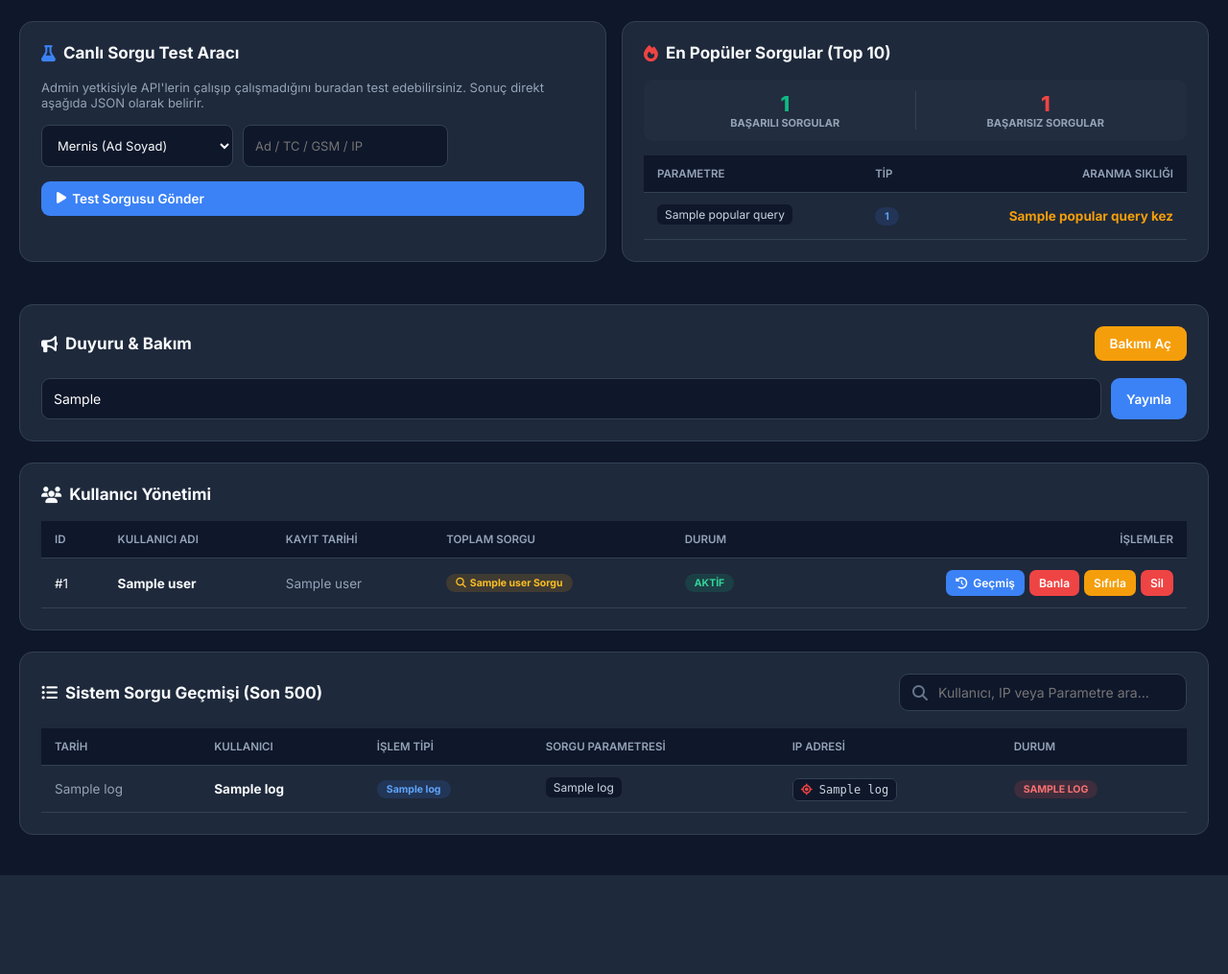
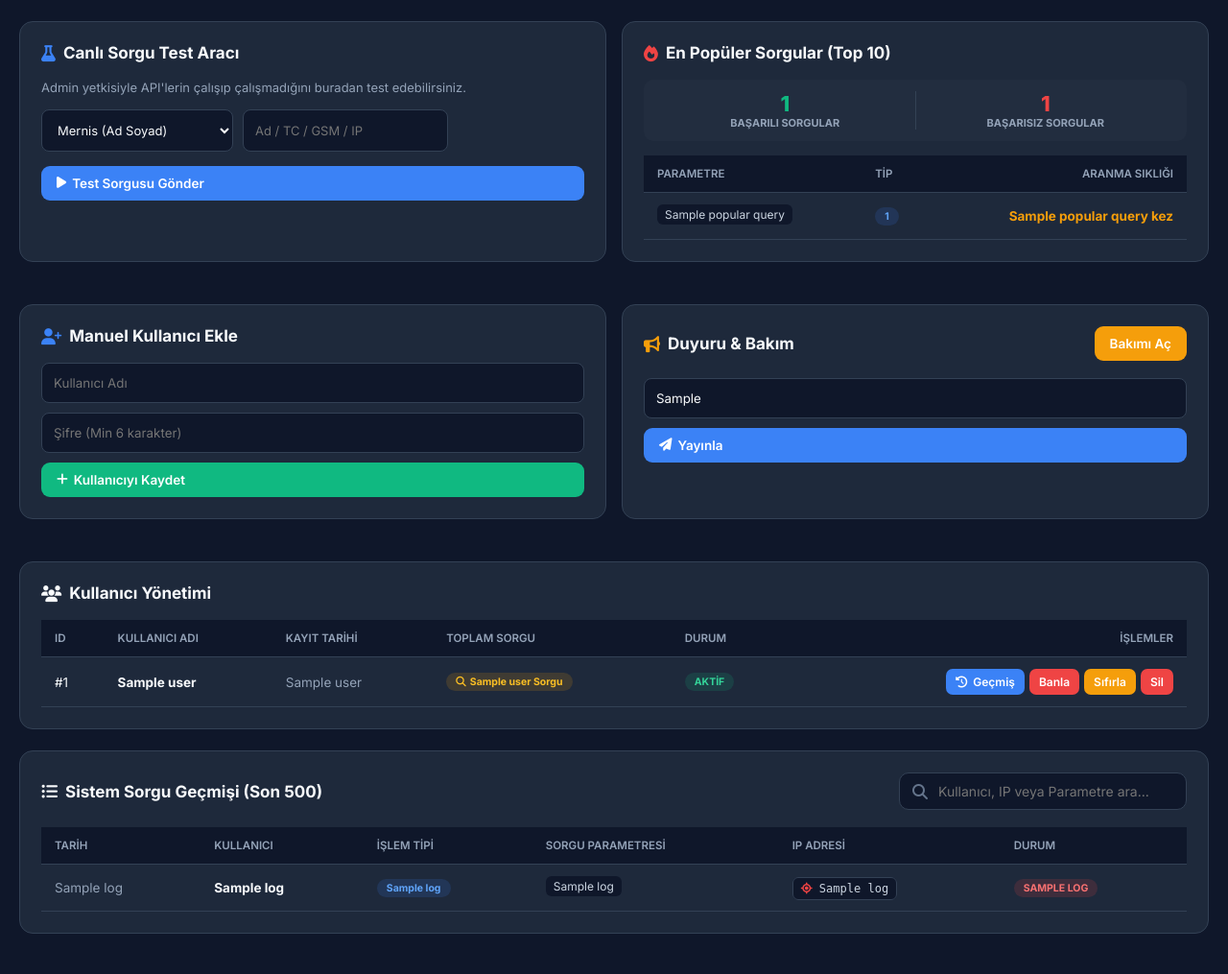
Before and after one commit to gutsalix11129-hub/shopsphere, a Flask app: template templates/admin.html in a window 1280 px wide. Shown: the part 594-1609 px from the top of the page at 96% size. Before the commit the page ends 1506 px from the top, so only its background shows below. Run offline with Flask 3, Linux system fonts and the light colour scheme; the template is opened without the code that fills it: most values are stand-ins (such as "Sample title", 1, 10 or a date in 2020).

Commit message:
Update admin.html

```diff
--- a/templates/admin.html
+++ b/templates/admin.html
@@ -146,7 +146,7 @@
         <div class="mid-grid">
             <div class="card">
                 <div class="card-header"><h2><i class="fa-solid fa-flask" style="color:var(--primary);"></i> Canlı Sorgu Test Aracı</h2></div>
-                <p style="font-size:13px; color:#94a3b8; margin-bottom:15px;">Admin yetkisiyle API'lerin çalışıp çalışmadığını buradan test edebilirsiniz. Sonuç direkt aşağıda JSON olarak belirir.</p>
+                <p style="font-size:13px; color:#94a3b8; margin-bottom:15px;">Admin yetkisiyle API'lerin çalışıp çalışmadığını buradan test edebilirsiniz.</p>
                 <div class="test-form">
                     <select id="testType" onchange="updateTestInputs()">
                         <option value="adsoyad">Mernis (Ad Soyad)</option>
@@ -186,27 +186,41 @@
                                 <td style="text-align:right;"><b style="color:var(--warn);">{{ pq[2] }} kez</b></td>
                             </tr>
                             {% endfor %}
-                        </ul>
+                        </tbody>
                     </table>
                 </div>
             </div>
         </div>
 
+        <!-- MANUEL KULLANICI EKLEME VE DUYURU -->
+        <div class="mid-grid">
+            <div class="card">
+                <div class="card-header"><h2><i class="fa-solid fa-user-plus" style="color:var(--primary);"></i> Manuel Kullanıcı Ekle</h2></div>
+                <form action="/admin-add-user" method="POST" style="display:flex; flex-direction:column; gap:10px;">
+                    <input type="hidden" name="_csrf" value="{{ csrf_token() }}">
+                    <input type="text" name="username" placeholder="Kullanıcı Adı" required style="padding:12px; border-radius:8px; border:1px solid var(--border); background:var(--bg); color:var(--text);">
+                    <input type="password" name="password" placeholder="Şifre (Min 6 karakter)" required minlength="6" style="padding:12px; border-radius:8px; border:1px solid var(--border); background:var(--bg); color:var(--text);">
+                    <button type="submit" class="btn btn-success"><i class="fa-solid fa-plus"></i> Kullanıcıyı Kaydet</button>
+                </form>
+            </div>
+
             <div class="card">
                 <div class="card-header">
-                <h2><i class="fa-solid fa-bullhorn"></i> Duyuru & Bakım</h2>
+                    <h2><i class="fa-solid fa-bullhorn" style="color:var(--warn);"></i> Duyuru & Bakım</h2>
                     <form method="POST" action="/gizli-bakim-degistir" style="margin:0;">
                         <input type="hidden" name="_csrf" value="{{ csrf_token() }}">
                         <button type="submit" class="btn {{ 'btn-success' if maint == '1' else 'btn-warn' }}">{{ 'Bakımı Kapat' if maint == '1' else 'Bakımı Aç' }}</button>
                     </form>
                 </div>
-            <form action="/gizli-duyuru-gonder" method="POST" class="bc-form">
+                <form action="/gizli-duyuru-gonder" method="POST" style="display:flex; flex-direction:column; gap:10px;">
                     <input type="hidden" name="_csrf" value="{{ csrf_token() }}">
-                <input type="text" name="bc_text" value="{{ current_bc }}" placeholder="Duyuru metnini yazın..." maxlength="500">
-                <button type="submit" class="btn btn-primary">Yayınla</button>
+                    <input type="text" name="bc_text" value="{{ current_bc }}" placeholder="Duyuru metnini yazın..." maxlength="500" style="padding:12px; border-radius:8px; border:1px solid var(--border); background:var(--bg); color:var(--text);">
+                    <button type="submit" class="btn btn-primary"><i class="fa-solid fa-paper-plane"></i> Yayınla</button>
                 </form>
             </div>
+        </div>
 
+        <!-- KULLANICI YÖNETİMİ -->
         <div class="card">
             <div class="card-header"><h2><i class="fa-solid fa-users"></i> Kullanıcı Yönetimi</h2></div>
             <div class="table-wrap">
@@ -235,6 +249,7 @@
             </div>
         </div>
 
+        <!-- LOGLAR -->
         <div class="card">
             <div class="card-header">
                 <h2><i class="fa-solid fa-list-ul"></i> Sistem Sorgu Geçmişi (Son 500)</h2>
@@ -325,21 +340,10 @@
             const type = document.getElementById('testType').value;
             const p1 = document.getElementById('testParam1');
             const p2 = document.getElementById('testParam2');
-
-            if(type === 'adsoyad') {
-                p1.placeholder = 'Ad';
-                p2.placeholder = 'Soyad';
-                p2.style.display = 'block';
-            } else if (type === 'aile' || type === 'adres' || type === 'tcgsm') {
-                p1.placeholder = 'TC Kimlik No (11 Hane)';
-                p2.style.display = 'none';
-            } else if (type === 'gsmtc') {
-                p1.placeholder = 'GSM Numarası';
-                p2.style.display = 'none';
-            } else if (type === 'osint_ip') {
-                p1.placeholder = 'IP Adresi';
-                p2.style.display = 'none';
-            }
+            if(type === 'adsoyad') { p1.placeholder = 'Ad'; p2.placeholder = 'Soyad'; p2.style.display = 'block'; }
+            else if (type === 'aile' || type === 'adres' || type === 'tcgsm') { p1.placeholder = 'TC Kimlik No'; p2.style.display = 'none'; }
+            else if (type === 'gsmtc') { p1.placeholder = 'GSM Numarası'; p2.style.display = 'none'; }
+            else if (type === 'osint_ip') { p1.placeholder = 'IP Adresi'; p2.style.display = 'none'; }
         }
         updateTestInputs();
 
@@ -348,45 +352,19 @@
             let p1 = document.getElementById('testParam1').value.trim();
             let p2 = document.getElementById('testParam2').value.trim();
             let resBox = document.getElementById('testResult');
-
-            resBox.style.display = 'block';
-            resBox.style.color = '#f59e0b';
-            resBox.textContent = 'Sorgulanıyor... Lütfen bekleyin.';
-
+            resBox.style.display = 'block'; resBox.style.color = '#f59e0b'; resBox.textContent = 'Sorgulanıyor...';
             let payload = { type: type };
-            if (type === 'adsoyad') {
-                if (!p1 || !p2) { resBox.style.color = '#ef4444'; return resBox.textContent = 'Ad ve Soyad zorunludur.'; }
-                payload.ad = p1; payload.soyad = p2;
-            } else if (type === 'aile' || type === 'adres' || type === 'tcgsm') {
-                if (!p1) { resBox.style.color = '#ef4444'; return resBox.textContent = 'TC Kimlik No zorunludur.'; }
-                payload.tc = p1;
-            } else if (type === 'gsmtc') {
-                if (!p1) { resBox.style.color = '#ef4444'; return resBox.textContent = 'GSM Numarası zorunludur.'; }
-                payload.gsm = p1;
-            } else if (type === 'osint_ip') {
-                if (!p1) { resBox.style.color = '#ef4444'; return resBox.textContent = 'IP Adresi zorunludur.'; }
-                payload.ip = p1;
-            }
+            if (type === 'adsoyad') { if (!p1 || !p2) { resBox.style.color = '#ef4444'; return resBox.textContent = 'Ad ve Soyad zorunludur.'; } payload.ad = p1; payload.soyad = p2; }
+            else if (type === 'aile' || type === 'adres' || type === 'tcgsm') { if (!p1) { resBox.style.color = '#ef4444'; return resBox.textContent = 'TC zorunludur.'; } payload.tc = p1; }
+            else if (type === 'gsmtc') { if (!p1) { resBox.style.color = '#ef4444'; return resBox.textContent = 'GSM zorunludur.'; } payload.gsm = p1; }
+            else if (type === 'osint_ip') { if (!p1) { resBox.style.color = '#ef4444'; return resBox.textContent = 'IP zorunludur.'; } payload.ip = p1; }
 
             try {
                 let csrf = document.querySelector('meta[name="csrf-token"]').content;
-                let r = await fetch('/api/sorgu', {
-                    method: 'POST',
-                    headers: {'Content-Type': 'application/json', 'X-CSRF-Token': csrf},
-                    body: JSON.stringify(payload)
-                }).then(x => x.json());
-
-                if (r.success) {
-                    resBox.style.color = '#10b981';
-                    resBox.textContent = "✅ BAŞARILI\n\n" + JSON.stringify(r.data, null, 2);
-                } else {
-                    resBox.style.color = '#ef4444';
-                    resBox.textContent = "❌ HATA: " + r.error;
-                }
-            } catch(e) {
-                resBox.style.color = '#ef4444';
-                resBox.textContent = "Bağlantı hatası oluştu.";
-            }
+                let r = await fetch('/api/sorgu', { method: 'POST', headers: {'Content-Type': 'application/json', 'X-CSRF-Token': csrf}, body: JSON.stringify(payload) }).then(x => x.json());
+                if (r.success) { resBox.style.color = '#10b981'; resBox.textContent = "✅ BAŞARILI\n\n" + JSON.stringify(r.data, null, 2); }
+                else { resBox.style.color = '#ef4444'; resBox.textContent = "❌ HATA: " + r.error; }
+            } catch(e) { resBox.style.color = '#ef4444'; resBox.textContent = "Bağlantı hatası."; }
         }
     </script>
 </body>
```
Lines whose indentation alone changed are shown as unchanged.
